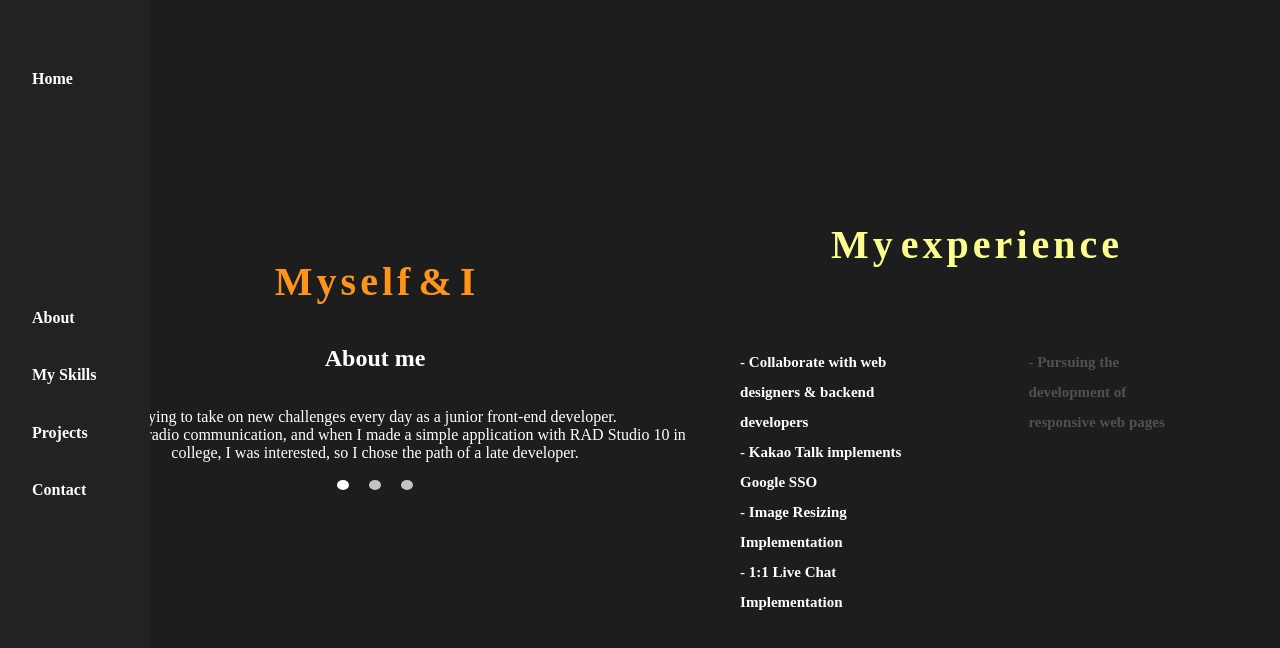
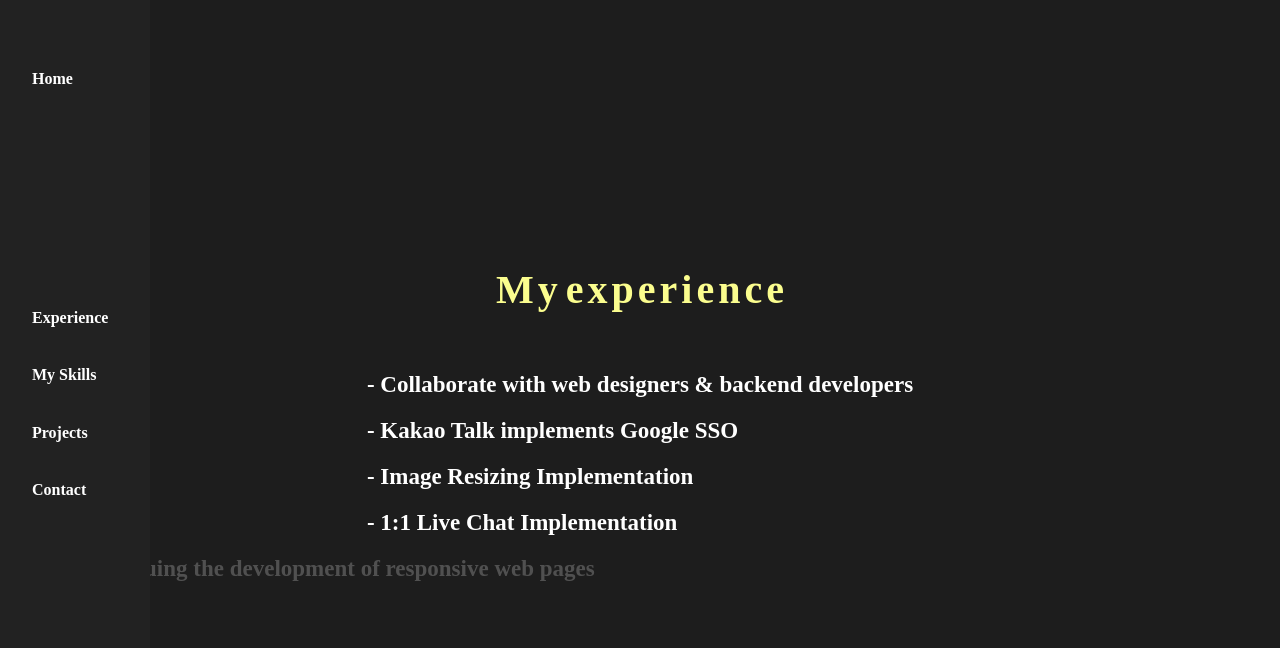
Before and after one commit to wldnr1208/portfolio, a Next.js app in the folder portfolio/: page /about in a window 1280 px wide. Shown: the top 648 px of the page. Built offline with nearby package versions, Linux system fonts and the light colour scheme.

Commit message:
[fix] about을 experience로 수정

```diff
--- a/portfolio/src/components/navigation.tsx
+++ b/portfolio/src/components/navigation.tsx
@@ -10,7 +10,7 @@ const Navigation = () => {
           <NavLink href="/">Home</NavLink>
         </NavItem>
         <NavItem>
-          <NavLink href="/about">About</NavLink>
+          <NavLink href="/about">Experience</NavLink>
         </NavItem>
         <NavItem>
           <NavLink href="/myskill">My Skills</NavLink>
--- a/portfolio/src/pages/about.tsx
+++ b/portfolio/src/pages/about.tsx
@@ -8,7 +8,6 @@ import LargeTitle from "../components/LargeTitle";
 
 const About: React.FC = () => {
   const [showKeywords1, setShowKeywords1] = useState<string[]>([]);
-  const [showKeywords2, setShowKeywords2] = useState<string[]>([]);
 
   useEffect(() => {
     const keywordList1 = [
@@ -16,8 +15,6 @@ const About: React.FC = () => {
       "- Kakao Talk implements Google SSO",
       "- Image Resizing Implementation",
       "- 1:1 Live Chat Implementation",
-    ];
-    const keywordList2 = [
       "- Pursuing the development of responsive web pages",
       "- Development of services by real users",
       "- Validation using a regular expression",
@@ -30,11 +27,6 @@ const About: React.FC = () => {
           ...keywords,
           keywordList1[showKeywords1.length],
         ]);
-      } else if (showKeywords2.length < keywordList2.length) {
-        setShowKeywords2((keywords) => [
-          ...keywords,
-          keywordList2[showKeywords2.length],
-        ]);
       } else {
         clearInterval(interval);
       }
@@ -43,7 +35,7 @@ const About: React.FC = () => {
     return () => {
       clearInterval(interval);
     };
-  }, [showKeywords1, showKeywords2]);
+  }, [showKeywords1]);
 
   const keywordTransitions1 = useTransition(showKeywords1, {
     from: { opacity: 0, transform: "translate3d(-100%, 0, 0)" },
@@ -51,14 +43,6 @@ const About: React.FC = () => {
     leave: { opacity: 0 },
     config: { duration: 1000 },
     keys: showKeywords1,
-  });
-
-  const keywordTransitions2 = useTransition(showKeywords2, {
-    from: { opacity: 0, transform: "translate3d(-100%, 0, 0)" },
-    enter: { opacity: 1, transform: "translate3d(0, 0, 0)" },
-    leave: { opacity: 0 },
-    config: { duration: 1000 },
-    keys: showKeywords2,
   });
 
   return (
@@ -81,44 +65,7 @@ const About: React.FC = () => {
                   key={index}
                 />
               )}
-            >
-              <Slide>
-                <LargeTitle color="#ff941b">Myself & I</LargeTitle>
-                <SlideContent>
-                  <h2>About me</h2>
-                  <p>
-                    Trying to take on new challenges every day as a junior
-                    front-end developer. <br></br> I majored in radio
-                    communication, and when I made a simple application with RAD
-                    Studio 10 in college, I was interested, so I chose the path
-                    of a late developer.
-                  </p>
-                </SlideContent>
-              </Slide>
-              <Slide>
-                <SlideContent>
-                  <h2>Education, certificates</h2>
-                  <p>
-                    Bachelor of Science in Radio Engineering, Kunsan University
-                    National Certificate - Broadcasting and Communications
-                    Engineer National Certificate - Information and
-                    Communications Engineer National Certificate - Wireless
-                    Equipment Engineer
-                  </p>
-                </SlideContent>
-              </Slide>
-              <Slide>
-                <SlideContent>
-                  <h2>My hobbies</h2>
-                  <p>
-                    What I am most interested in now is developing the web with
-                    various frameworks.so TypeScript and Next among several
-                    frameworks.I am developing a portfolio using js. Usually, I
-                    have a hobby of playing games or playing basketball.
-                  </p>
-                </SlideContent>
-              </Slide>
-            </Carousel>
+            ></Carousel>
           </CarouselWrapper>
           <ExperienceWrapper>
             <LargeTitle color="#fbfd8e">My experience</LargeTitle>
@@ -126,15 +73,6 @@ const About: React.FC = () => {
             <Keywords>
               <KeywordColumn>
                 {keywordTransitions1(
-                  (style: CSSProperties, keyword: string, index: number) => (
-                    <animated.div style={style} key={keyword}>
-                      <Keyword>{keyword}</Keyword>
-                    </animated.div>
-                  )
-                )}
-              </KeywordColumn>
-              <KeywordColumn>
-                {keywordTransitions2(
                   (style: CSSProperties, keyword: string, index: number) => (
                     <animated.div style={style} key={keyword}>
                       <Keyword>{keyword}</Keyword>
@@ -151,29 +89,6 @@ const About: React.FC = () => {
 };
 
 export default About;
-const ExperienceWrapper = styled.div`
-  display: flex;
-  flex-direction: column;
-  align-items: center; // 추가된 부분
-`;
-const Slide = styled.div`
-  display: flex;
-  flex-direction: column;
-  justify-content: center;
-  align-items: center;
-  height: calc(100% - 50px);
-  overflow-y: scroll;
-
-  // 스크롤 바를 숨깁니다.
-  ::-webkit-scrollbar {
-    display: none;
-  }
-  -ms-overflow-style: none;
-  scrollbar-width: none;
-
-  // 슬라이드 간의 여백 조정
-  margin-bottom: 15%;
-`;
 
 const PagingDot = styled.button`
   width: 10px;
@@ -195,29 +110,6 @@ const PagingDot = styled.button`
   }
 `;
 
-const AboutWrapper = styled.div`
-  display: flex;
-  justify-content: center;
-  align-items: center;
-  height: 100vh;
-  background-color: #1d1d1d; // 배경색 변경
-`;
-
-const SlideContent = styled.div`
-  max-height: 100%;
-  overflow-y: auto;
-  margin-bottom: 2rem;
-  color: #ffffff;
-  display: flex;
-  flex-direction: column;
-  justify-content: center; // 세로 가운데 정렬
-  align-items: center; // 가로 가운데 정렬
-  margin-bottom h3 {
-    font-size: 28px;
-    line-height: 1.5;
-  }
-`;
-
 const slideIn = keyframes`
   0% {
     opacity: 0;
@@ -228,22 +120,11 @@ const slideIn = keyframes`
     transform: translateY(0);
   }
 `;
-const Keywords = styled.div`
-  display: flex;
-  flex-direction: row;
-  justify-content: center;
-  align-items: flex-start; // 변경된 부분
-  margin-top: 60px; // 상단 여백 조절
-  margin-bottom: 60px; // 하단 여백 조절
-  margin-left: 60px;
-  width: 100%; // 수정된 부분
-  height: 200px; // 높이 조절
-`;
 
 const Keyword = styled.span`
   width: 800px;
 
-  font-size: 15px;
+  font-size: 23px;
   font-weight: bold;
   margin: 50px 0; // 상하 여백 조절
   color: #ffffff;
@@ -252,13 +133,33 @@ const Keyword = styled.span`
   line-height: 2;
 `;
 
+const AboutWrapper = styled.div`
+  display: flex;
+  justify-content: center;
+  align-items: center;
+  height: 100vh;
+  background-color: #1d1d1d;
+`;
+
+const KeywordColumn = styled.div`
+  display: flex;
+  flex-direction: column;
+  margin: 0; // margin 제거
+`;
 const ContentWrapper = styled.div`
   display: flex;
-  flex-direction: row;
+  flex-direction: column;
+  justify-content: center;
   align-items: center;
-  width: 100%;
-  max-width: 1200px; // max-width 값을 늘립니다.
-  height: 100vh;
+  height: 100%; // 'height'를 '100%'에서 '100vh'로 변경
+`;
+
+const ExperienceWrapper = styled.div`
+  display: flex;
+  flex-direction: column;
+  justify-content: center;
+  align-items: center;
+  height: 100%; // 'height'를 '100%'에서 '100vh'로 변경
 `;
 
 const CarouselWrapper = styled.div`
@@ -267,17 +168,18 @@ const CarouselWrapper = styled.div`
   justify-content: center;
   align-items: center;
   width: 100%;
-  height: 80%;
+  height: auto; // 'height'를 '80%'에서 'auto'로 변경
   margin-bottom: 60px;
-  min-width: 600px; // min-width 값을 늘립니다.
+  min-width: 600px;
 `;
 
-const KeywordColumn = styled.div`
+const Keywords = styled.div`
   display: flex;
-  flex-direction: column;
-  margin-right: 200px; // margin-right 값을 늘립니다.
-
-  &:last-child {
-    margin-right: 0;
-  }
+  flex-direction: row;
+  justify-content: space-around;
+  align-items: flex-start;
+  margin-top: 30px;
+  margin-bottom: 30px;
+  width: 100%;
+  height: auto; // 새로 추가된 부분
 `;
```
